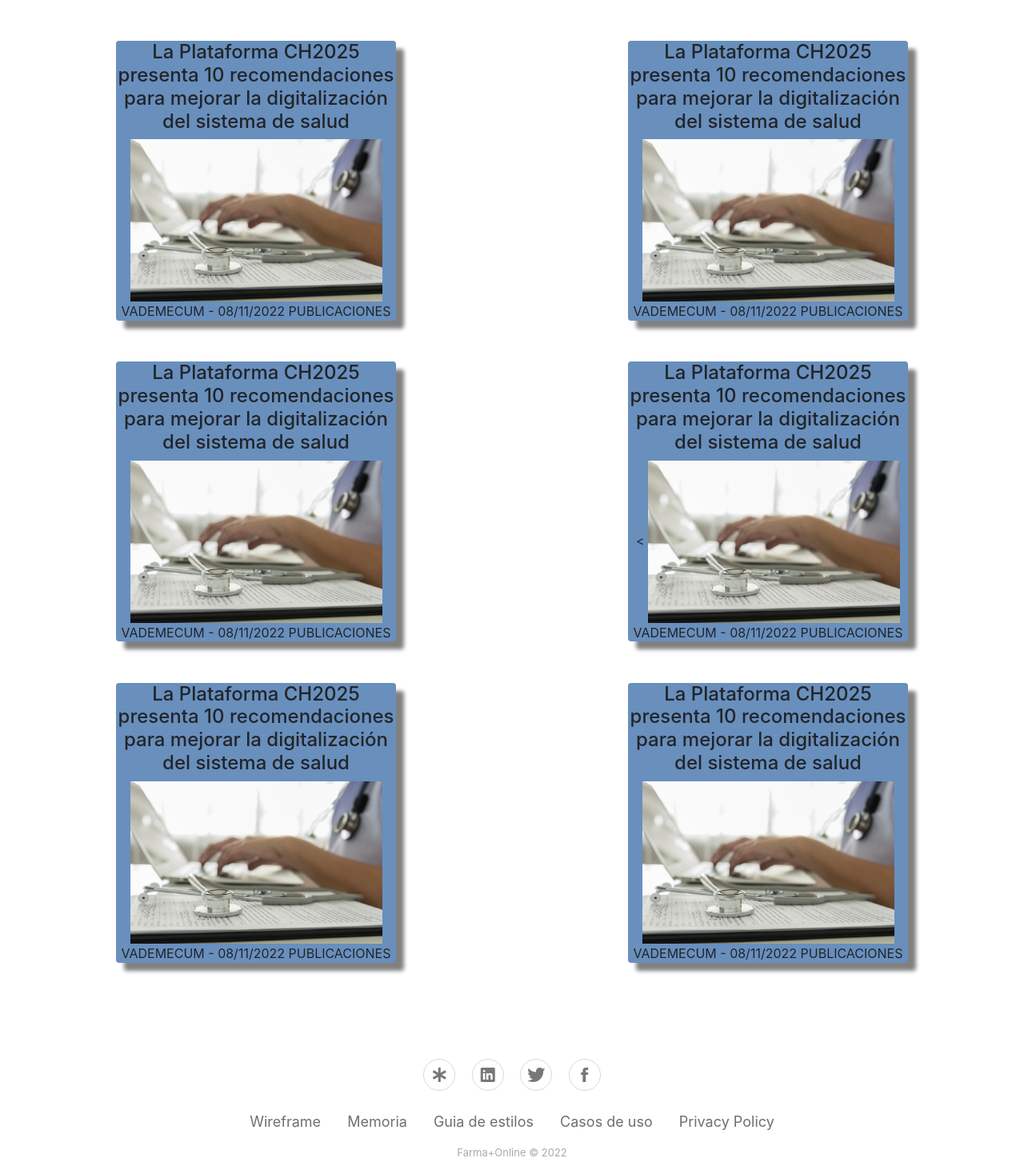
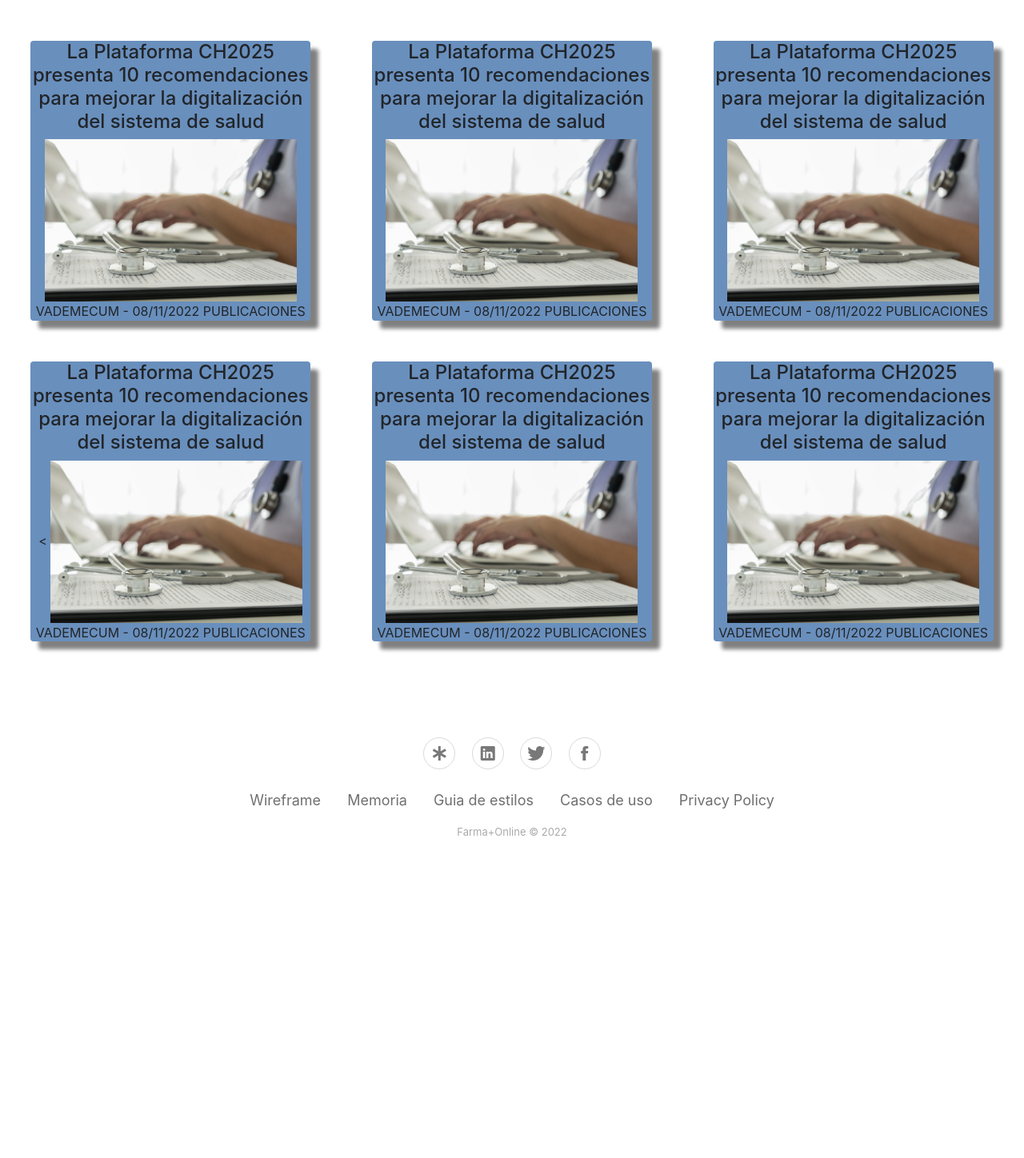
Before and after one commit to btorrent21/projecte, a PHP site: page / in a window 1280 px wide. Shown: the part 160-1608 px from the top of the page at 80% size. After the commit the page ends 1205 px from the top, so only its background shows below. Run offline with PHP 8.4, Linux system fonts and the light colour scheme.

Commit message:
Update CSS-index.css

```diff
--- a/CSS/CSS-index.css
+++ b/CSS/CSS-index.css
@@ -131,8 +131,8 @@ background-color: #38659c;
     box-shadow: 10px 10px 5px grey;
     overflow: hidden;
     text-align: center;
-    margin-right: 40px;
-    margin-left: 40px;
+    margin-right: 15px;
+    margin-left: 15px;
 }
 
 .noticias:hover{
```
